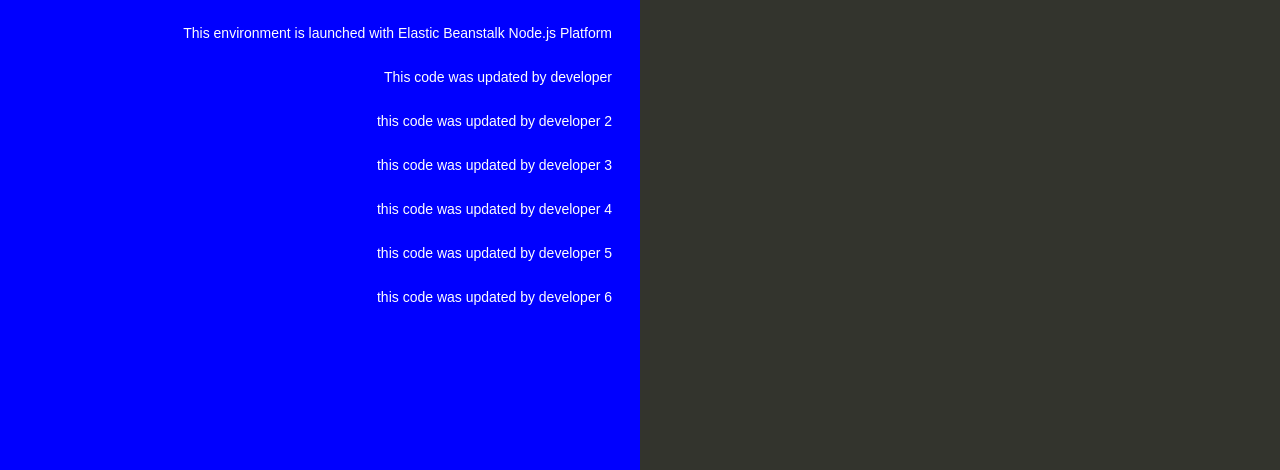
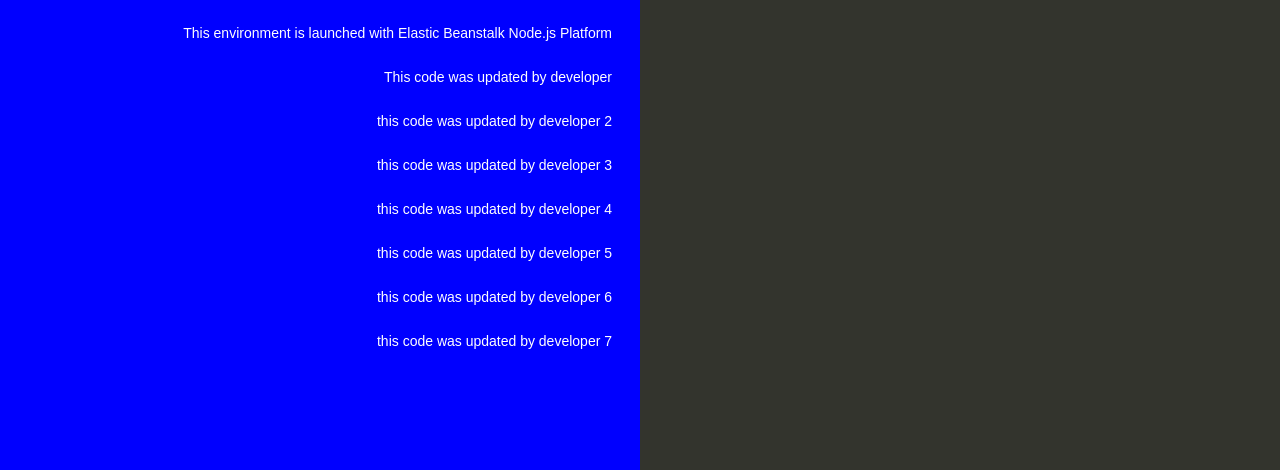
Before and after one commit to muddu007/aws_test, a website: page index.html in a window 1280 px wide. Shown: the part 330-800 px from the top of the page. Drawn offline with Linux system fonts and the light colour scheme.

Commit message:
developer7

```diff
--- a/index.html
+++ b/index.html
@@ -88,6 +88,7 @@
       <p>this code was updated by developer 4</p>
       <p>this code was updated by developer 5</p>
       <p>this code was updated by developer 6</p>
+      <p>this code was updated by developer 7</p>
     </div>
     <div class="linksColumn">
       <h2>What's Next?</h2>
```
